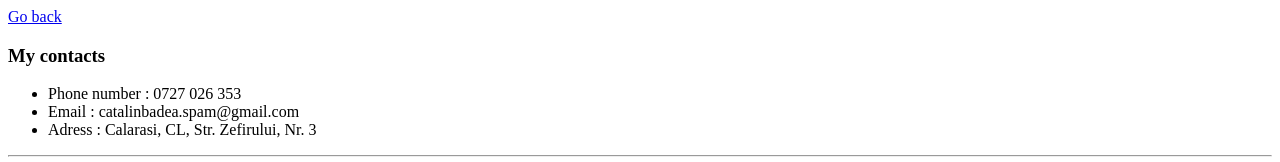
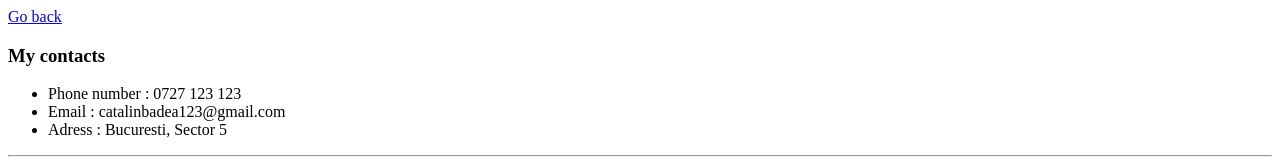
Before and after one commit to catalinbadea1/cv, a plain HTML site: page contact.html in a window 1280 px wide. Shown: the top 162 px of the page. Drawn offline with Linux system fonts and the light colour scheme.

Commit message:
changes to contacts data

```diff
--- a/contact.html
+++ b/contact.html
@@ -9,9 +9,9 @@
     <a href="index.html">Go back</a>
     <h3>My contacts</h3>
     <ul>
-        <li>Phone number : 0727 026 353</li>
-        <li>Email : catalinbadea.spam@gmail.com</li>
-        <li>Adress : Calarasi, CL, Str. Zefirului, Nr. 3</li>
+        <li>Phone number : 0727 123 123</li>
+        <li>Email : catalinbadea123@gmail.com</li>
+        <li>Adress : Bucuresti, Sector 5</li>
     </ul>
     <hr>
     <form action="mailto:catalinbadea.spam@gmail.com">
```
